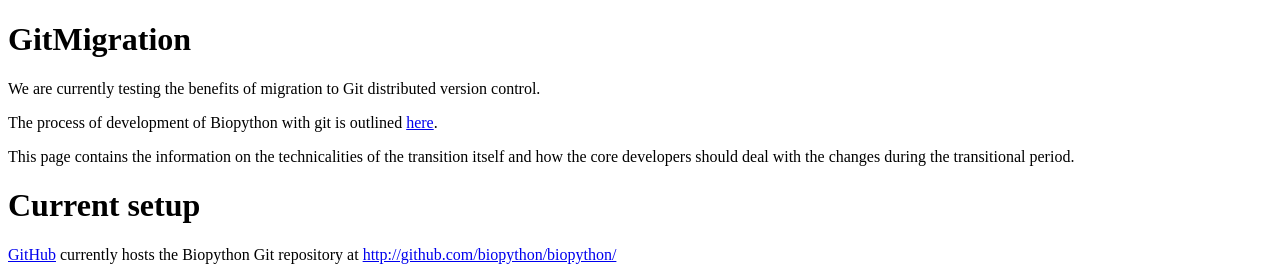
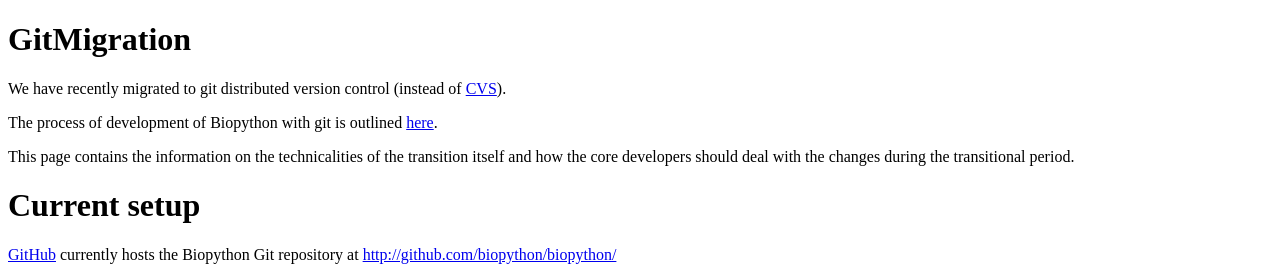
Before and after one commit to biopython/biopython.github.io, a Jekyll site: the page built from wiki/GitMigration.md, in a window 1280 px wide. Shown: the top 272 px of the page. Built offline with Jekyll 4.4.1, drawn with Linux system fonts in a browser that asks for light colours.

Commit message:
CVS to git has happened!

```diff
--- a/wiki/GitMigration.md
+++ b/wiki/GitMigration.md
@@ -4,8 +4,8 @@ permalink: wiki/GitMigration
 layout: wiki
 ---
 
-We are currently testing the benefits of migration to Git distributed
-version control.
+We have recently migrated to git distributed version control (instead of
+[CVS](CVS "wikilink")).
 
 The process of development of Biopython with git is outlined
 [here](GitUsage "wikilink").
```
Also changed, not shown: 1 other file.
